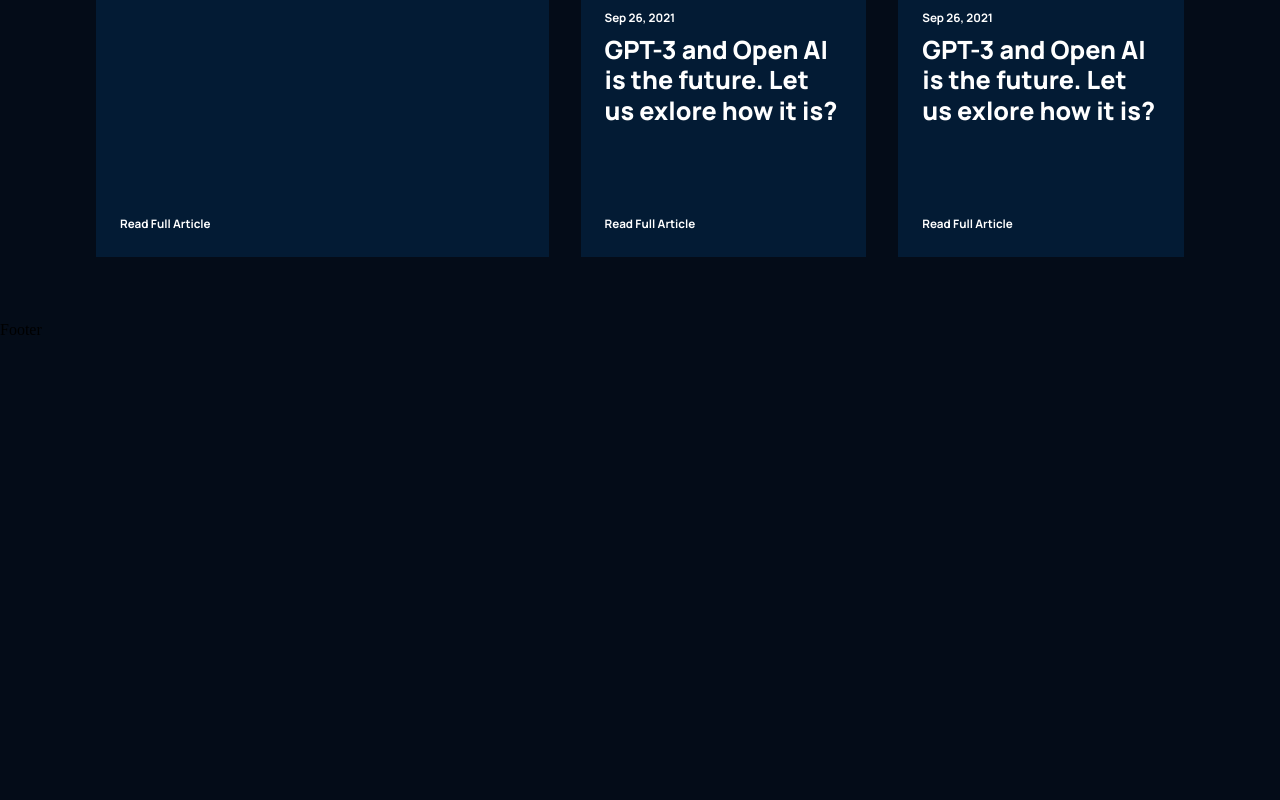
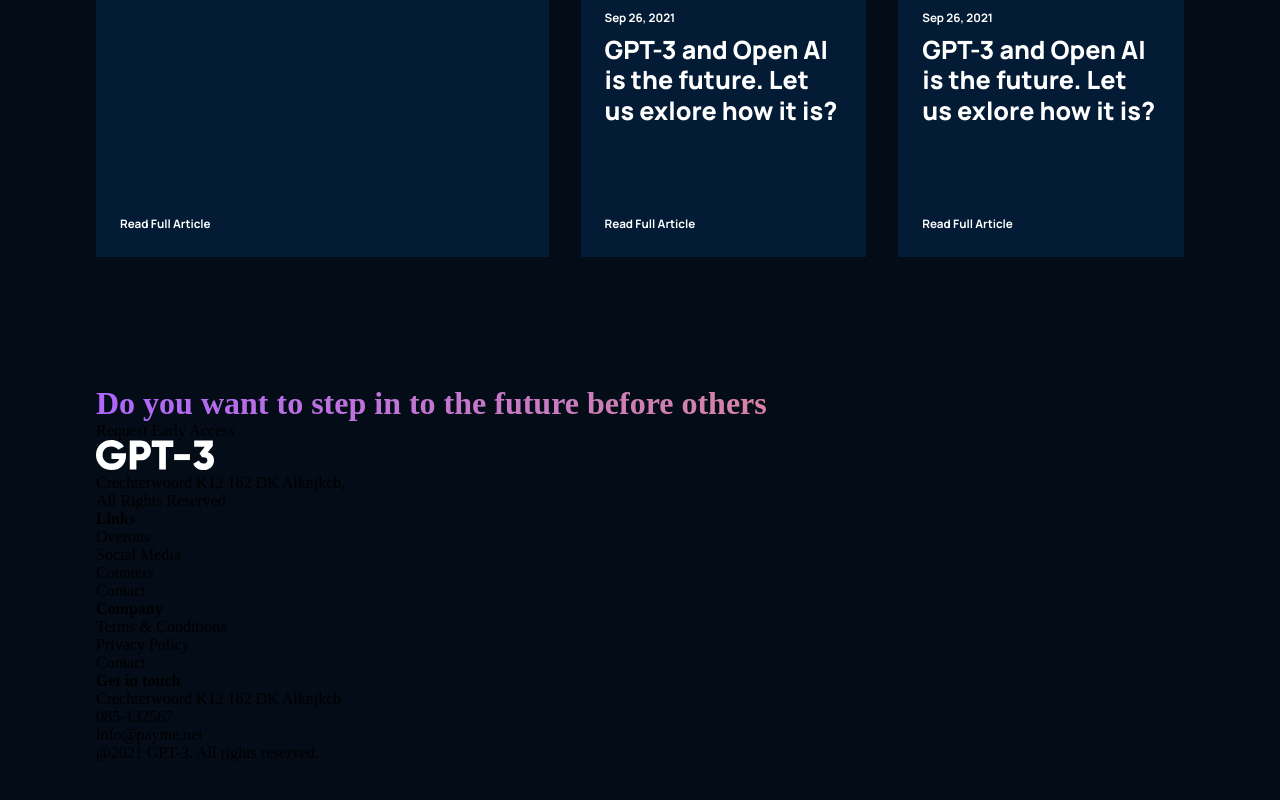
Before and after one commit to sparshgahlot1/WhatGPT3, a React (Create React App) app: page / in a window 1280 px wide. Shown: the part 3865-4665 px from the top of the page. Before the commit the page ends 4204 px from the top, so only its background shows below. Built offline with nearby package versions, Linux system fonts and the light colour scheme.

Commit message:
Setting up Footer.jsx

```diff
--- a/src/containers/footer/Footer.jsx
+++ b/src/containers/footer/Footer.jsx
@@ -1,11 +1,47 @@
 import React from 'react';
+import gpt3Logo from '../../assets/logo.svg';
 import './footer.css';
 
+const Footer = () => (
+  <div className="gpt3__footer section__padding">
+    <div className="gpt3__footer-heading">
+      <h1 className="gradient__text">Do you want to step in to the future before others</h1>
+    </div>
 
-const Footer = () => {
-  return (
-    <div>Footer</div>
-  )
-}
+    <div className="gpt3__footer-btn">
+      <p>Request Early Access</p>
+    </div>
 
-export default Footer
+    <div className="gpt3__footer-links">
+      <div className="gpt3__footer-links_logo">
+        <img src={gpt3Logo} alt="gpt3_logo" />
+        <p>Crechterwoord K12 182 DK Alknjkcb, <br /> All Rights Reserved</p>
+      </div>
+      <div className="gpt3__footer-links_div">
+        <h4>Links</h4>
+        <p>Overons</p>
+        <p>Social Media</p>
+        <p>Counters</p>
+        <p>Contact</p>
+      </div>
+      <div className="gpt3__footer-links_div">
+        <h4>Company</h4>
+        <p>Terms & Conditions </p>
+        <p>Privacy Policy</p>
+        <p>Contact</p>
+      </div>
+      <div className="gpt3__footer-links_div">
+        <h4>Get in touch</h4>
+        <p>Crechterwoord K12 182 DK Alknjkcb</p>
+        <p>085-132567</p>
+        <p>info@payme.net</p>
+      </div>
+    </div>
+
+    <div className="gpt3__footer-copyright">
+      <p>@2021 GPT-3. All rights reserved.</p>
+    </div>
+  </div>
+);
+
+export default Footer;
```
